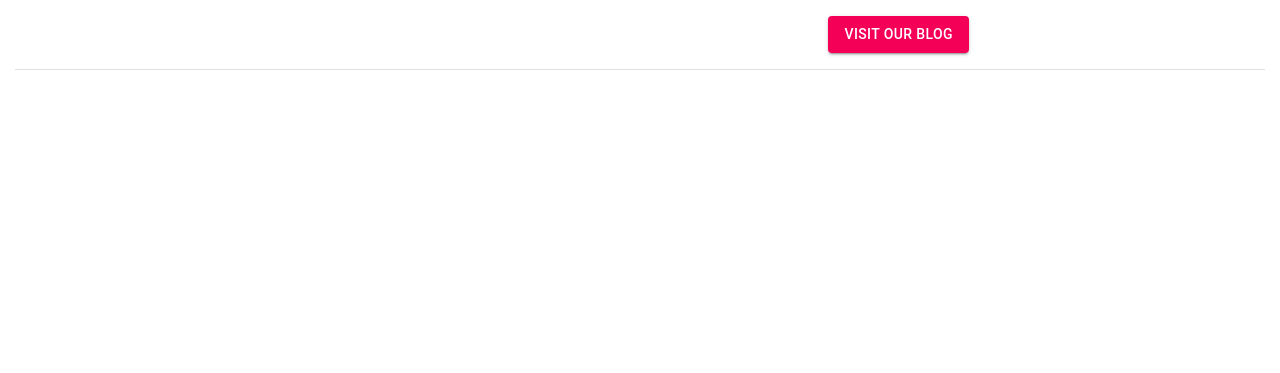
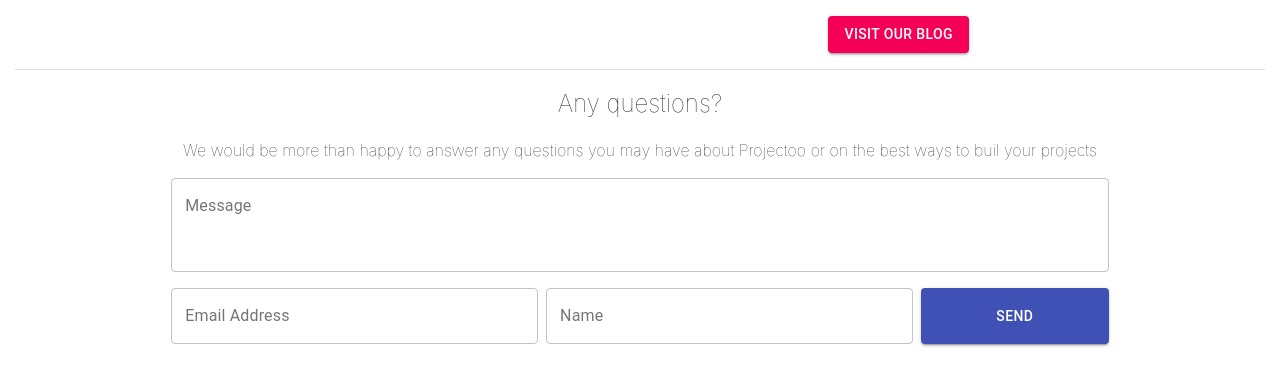
Before and after one commit to choteit/projectissimo, a React (Create React App) app in the folder view/: page / in a window 1280 px wide. Shown: the part 1199-1572 px from the top of the page. Before the commit the page ends 1269 px from the top, so only its background shows below. Built offline with nearby package versions, Linux system fonts and the light colour scheme.

Commit message:
Begin creation of Contact row form

```diff
--- a/view/src/pages/home/home.js
+++ b/view/src/pages/home/home.js
@@ -8,6 +8,7 @@ import postIdeaImage from '../../assets/projectoo_landing_page_share_your_idea.p
 import './home.css';
 import Divider from '@material-ui/core/Divider'
 import { ExplanationRow } from './components/explanation-row/explanation-row';
+import { Button, TextField } from '@material-ui/core';
 
 export class Home extends Component {
     explanationRow = {
@@ -71,6 +72,36 @@ export class Home extends Component {
                     <Divider />
                     <LandingPageRow {...this.blogRow} />
                     <Divider />
+
+                    <div className="d-flex justify-content-center">
+                        <div className="d-flex flex-column w-75 py-3">
+                            <p className="center-text light-text title">Any questions?</p>
+                            <p className="center-text light-text">We would be more than happy to answer any questions you may have about Projectoo or on the best ways to buil your projects</p>
+
+                            <TextField
+                                label="Message"
+                                multiline
+                                rows={3}
+                                variant="outlined"
+                            />
+
+                            <div className="d-flex py-3">
+                                <TextField
+                                    className="flex-fill"
+                                    label="Email Address"
+                                    variant="outlined"
+                                />
+                                <TextField
+                                    className="mx-2 flex-fill"
+                                    label="Name"
+                                    variant="outlined"
+                                />
+                                <Button variant="contained" color="primary" className="flex-fill">
+                                    Send
+                            </Button>
+                            </div>
+                        </div>
+                    </div>
                 </div>
             </div>
         );
```
